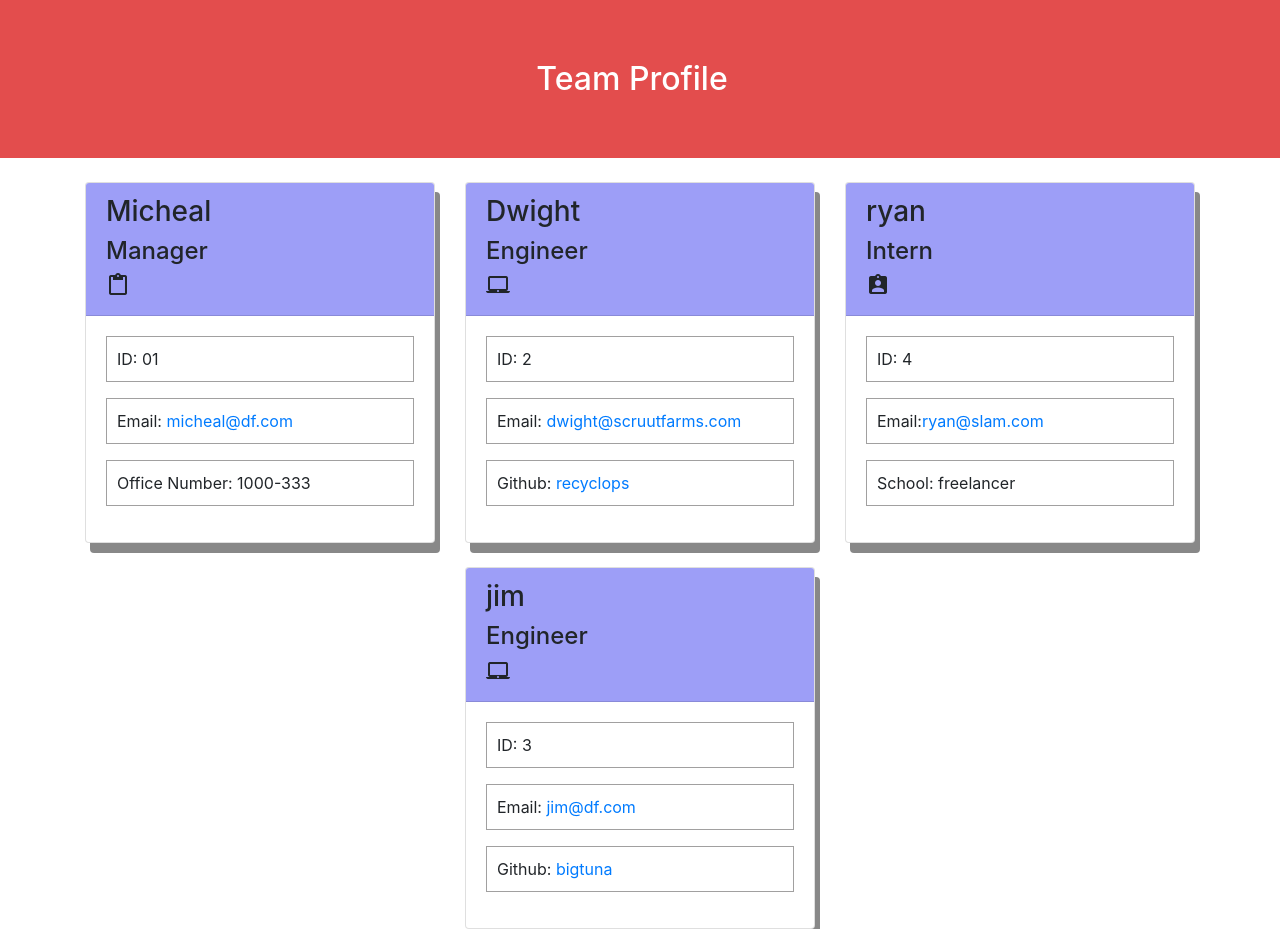
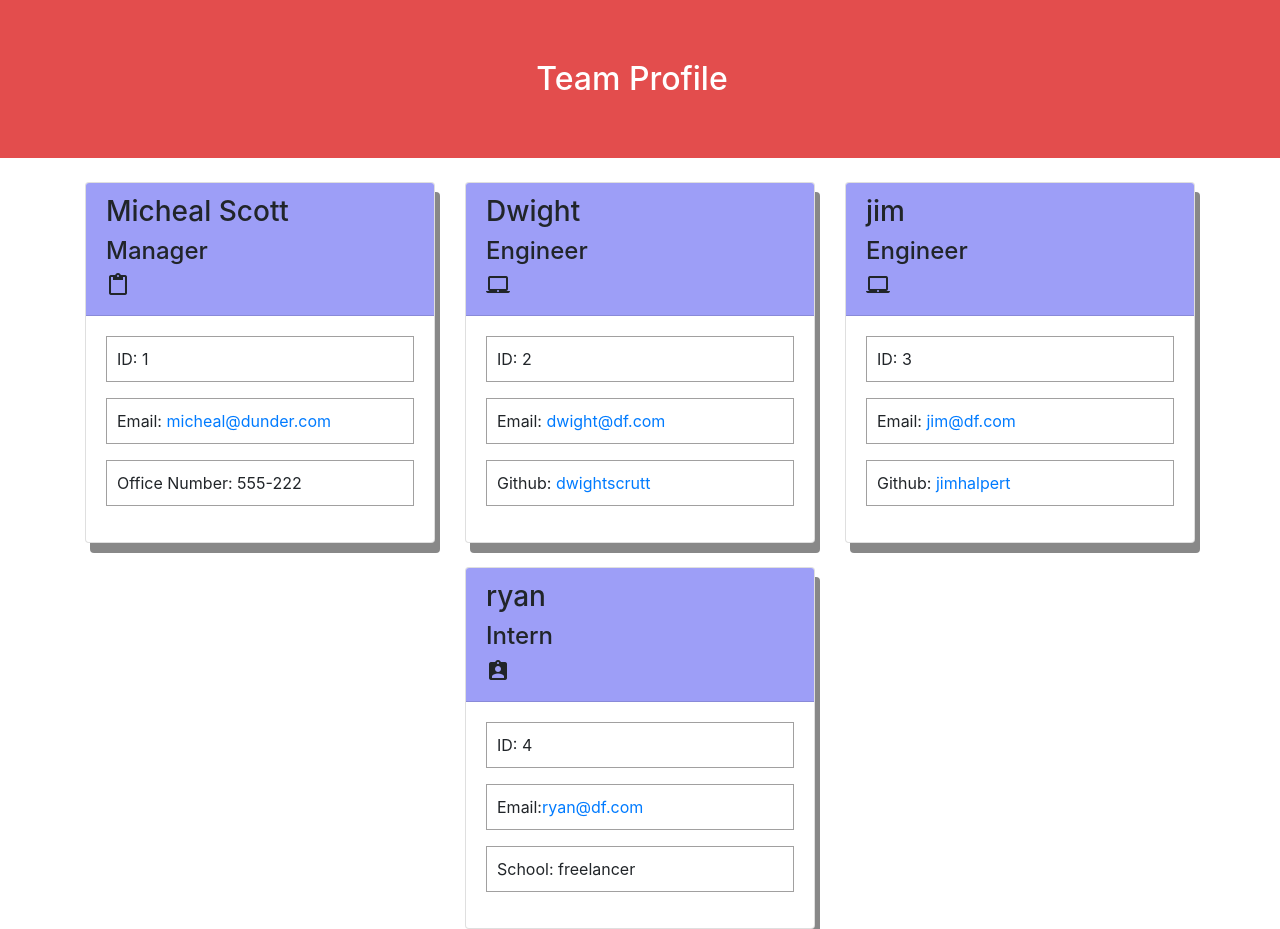
Before and after one commit to sayamgautam1/team-profile-generator, a website: page dist/index.html in a window 1280 px wide. Drawn offline with nearby package versions, Linux system fonts and the light colour scheme.

```diff
--- a/dist/index.html
+++ b/dist/index.html
@@ -25,13 +25,13 @@
     <div class="col-4 mt-4">
         <div class="card h-100">
             <div class="card-header">
-                <h3>Micheal</h3>
+                <h3>Micheal Scott</h3>
                 <h4>Manager</h4><i class="material-icons">content_paste</i>
             </div>
             <div class="card-body">
-                <p class="id">ID: 01</p>
-                <p class="email">Email: <a href="mailto:micheal@df.com target="_blank"">micheal@df.com</a></p>
-                <p class="office">Office Number: 1000-333</p>
+                <p class="id">ID: 1</p>
+                <p class="email">Email: <a href="mailto:micheal@dunder.com target="_blank"">micheal@dunder.com</a></p>
+                <p class="office">Office Number: 555-222</p>
             </div>
         </div>
     </div>
@@ -44,22 +44,8 @@
             </div>
             <div class="card-body">
                 <p class="id">ID: 2</p>
-                <p class="email">Email: <a href="mailto:dwight@scruutfarms.com target="_blank"">dwight@scruutfarms.com</a></p>
-                <p class="github">Github: <a href="https://github.com/recyclops" target="_blank">recyclops</a></p>
-            </div>
-        </div>
-    </div>
-
-    <div class="col-4 mt-4">
-        <div class="card h-100">
-            <div class="card-header">
-                <h3>ryan</h3>
-                <h4>Intern</h4><i class="material-icons">assignment_ind</i>
-            </div>
-            <div class="card-body">
-                <p class="id">ID: 4</p>
-                <p class="email">Email:<a href="mailto:ryan@slam.com target="_blank"">ryan@slam.com</a></p>
-                <p class="school">School: freelancer</p>
+                <p class="email">Email: <a href="mailto:dwight@df.com target="_blank"">dwight@df.com</a></p>
+                <p class="github">Github: <a href="https://github.com/dwightscrutt" target="_blank">dwightscrutt</a></p>
             </div>
         </div>
     </div>
@@ -73,7 +59,21 @@
             <div class="card-body">
                 <p class="id">ID: 3</p>
                 <p class="email">Email: <a href="mailto:jim@df.com target="_blank"">jim@df.com</a></p>
-                <p class="github">Github: <a href="https://github.com/bigtuna" target="_blank">bigtuna</a></p>
+                <p class="github">Github: <a href="https://github.com/jimhalpert" target="_blank">jimhalpert</a></p>
+            </div>
+        </div>
+    </div>
+
+    <div class="col-4 mt-4">
+        <div class="card h-100">
+            <div class="card-header">
+                <h3>ryan</h3>
+                <h4>Intern</h4><i class="material-icons">assignment_ind</i>
+            </div>
+            <div class="card-body">
+                <p class="id">ID: 4</p>
+                <p class="email">Email:<a href="mailto:ryan@df.com target="_blank"">ryan@df.com</a></p>
+                <p class="school">School: freelancer</p>
             </div>
         </div>
     </div>
```
Also changed, not shown: README.md.
